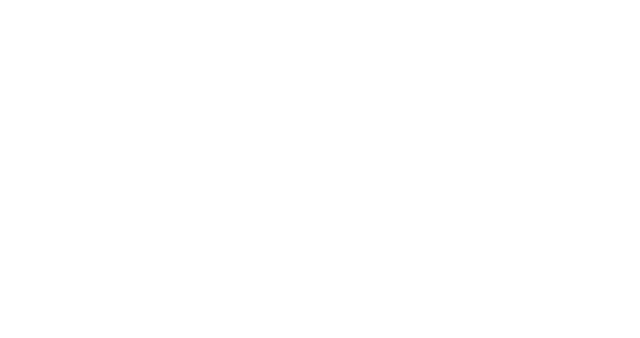
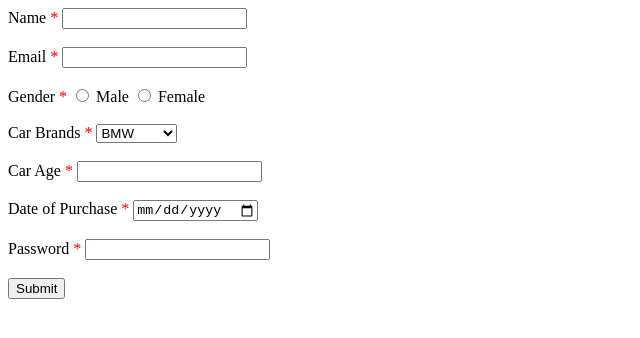
Before and after one commit to acciojob/car-insurance-form-yugsharma4, a website: page main.html in a window 1280 px wide. Shown: the whole page, without its empty margins (0-640 px from the left). Drawn offline with Linux system fonts and the light colour scheme.

Commit message:
created a submission

```diff
--- a/main.html
+++ b/main.html
@@ -8,6 +8,44 @@
 
 <body>
 	<!-- the entire body must be written by student -->
+	<form method="post">
+			<!-- Name -->
+		<label for="name" name="name" > Name <span class="redAsterick">*</span></label>
+		<input type="text" id="name" name="name" required/>
+		<br><br>
+			<!-- Email -->
+		<label for="email" name="email" > Email <span class="redAsterick">*</span></label>
+		<input type="email" id="email" name="email" required/>
+		<br><br>
+			<!-- Gender -->
+		<label for="gender" name="gender" > Gender <span class="redAsterick">*</span></label>
+		<input type="radio" id="male" name="gender" required/> Male
+		<input type="radio" id = "female" name="gender" required /> Female
+		<br><br>
+			<!-- Car Brands -->
+		<label for="cars" name="cars" > Car Brands <span class="redAsterick">*</span></label>
+		<select id = "cars">
+			<option value="BMW">BMW</option>
+			<option value="Audi">Audi</option>
+			<option value="Mercedez">Mercedez</option>
+		</select>
+		<br><br>
+			<!-- Car Age -->
+		<label for="carage" name="carage" > Car Age <span class="redAsterick">*</span></label>
+		<input type="number" id="carage" name="carage" required/>
+		<br><br>
+			<!-- Date of purchase -->
+		<label for="dop" name="dop" > Date of Purchase <span class="redAsterick">*</span></label>
+		<input type="date" id="dop" name="dop" required/>
+		<br><br>
+			<!-- Password -->
+		<label for="password" name="password"> Password <span class="redAsterick">*</span></label>
+		<input type="password" id="password" name="password" required/>
+		<br><br>
+			<!-- Submit -->
+		<button type="submit">Submit</button>
+
+	</form>
     <script type="text/javascript" src="./script.js">
 </script>
 
--- a/styles.css
+++ b/styles.css
@@ -1,2 +1,5 @@
 
 /* Your CSS Code here. */
+.redAsterick{
+	color:red;
+}
```
